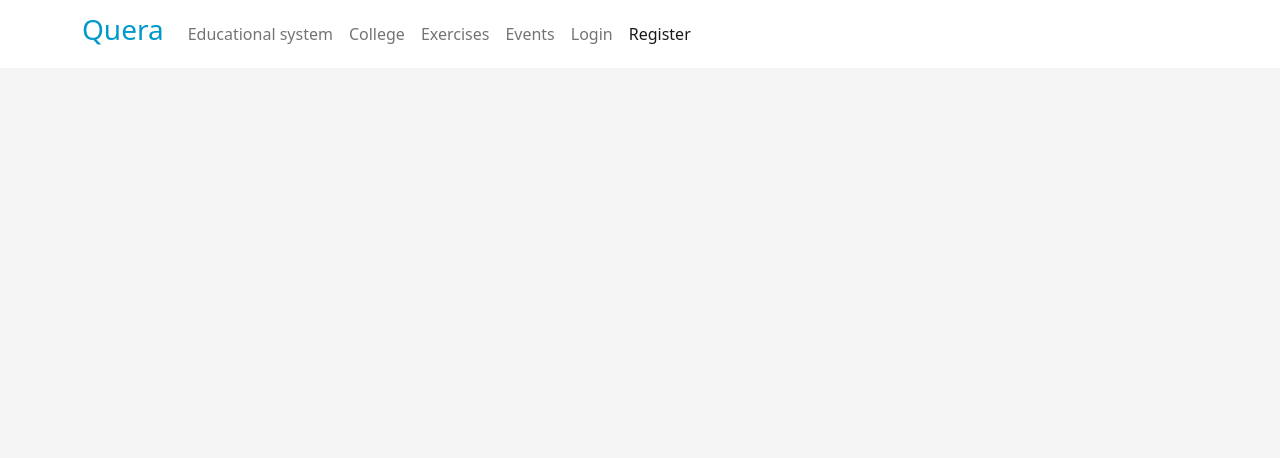
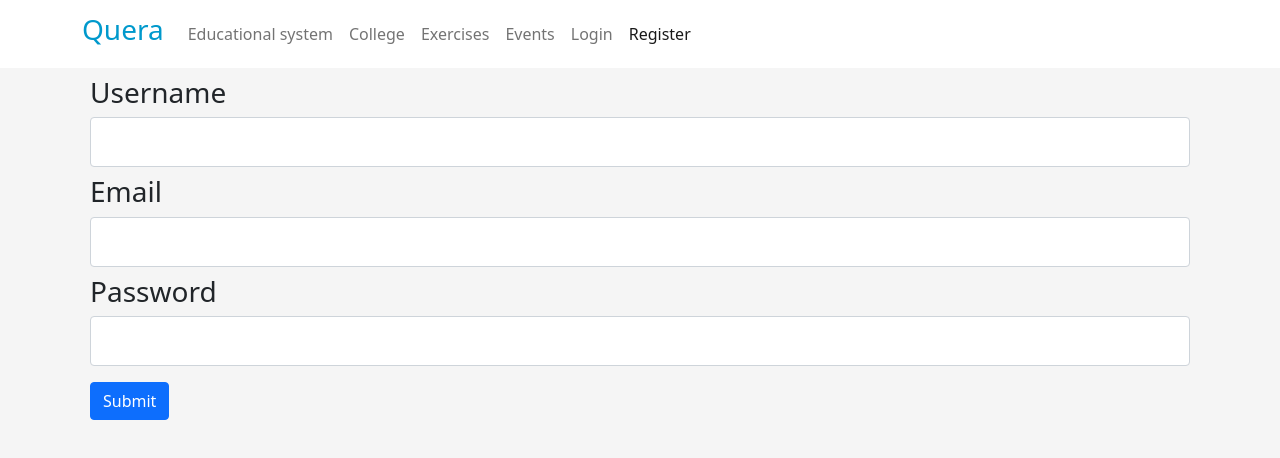
Before and after one commit to aliakbari77/quera, a React (Create React App) app: page /register in a window 1280 px wide. Shown: the top 458 px of the page. Built offline with nearby package versions, Linux system fonts and the light colour scheme.

Commit message:
register form

```diff
--- a/src/App.js
+++ b/src/App.js
@@ -19,6 +19,7 @@ import Exercises from './components/exercises';
 import Events from './components/events';
 import Dashboard from './components/dashboard';
 import Login from './components/loginForm';
+import RegisterForm from './components/registerForm';
 
 class App extends Component {
   state = {  }
@@ -30,6 +31,7 @@ class App extends Component {
           <div className='container' >
               <Route path="/questions/:id/" component={Question}/>
               <Route path="/login" component={Login}/>
+              <Route path="/register" component={RegisterForm}/>
               <Route path="/edusys" component={EduSystem}/>
               <Route path="/college" component={College}/>
               <Route path="/exercises" component={Exercises}/>
--- a/src/components/form.jsx
+++ b/src/components/form.jsx
@@ -45,7 +45,7 @@ class Form extends Component {
         return error ? error.details[0].message : null
     }
 
-    renderInput = ({name, id, type= "text", label}) => {
+    renderInput = ({name, id, label, type= "text"}) => {
         return (
             <FormInput
                 name={name}
--- a/src/components/loginForm.jsx
+++ b/src/components/loginForm.jsx
@@ -24,7 +24,7 @@ class Login extends Form {
             <form onSubmit={this.handleSubmit}>
                 {this.renderInput({name: "username", id: "username", label: "Username"})}
                 {this.renderInput({name: "password", id: "password", label: "Password"})}
-                {this.renderButton({text: "login"})}
+                {this.renderButton({label: "Login"})}
             </form>
         );
     }
--- /dev/null
+++ b/src/components/registerForm.jsx
@@ -0,0 +1,33 @@
+import React, { Component } from 'react';
+import Joi from 'joi-browser';
+import Form from './form'
+
+class RegisterForm extends Form {
+    state = {
+        data: {
+            username: "",
+            email: "",
+            password: ""
+        },
+        errors: {}
+     }
+
+    schema = {
+       username: Joi.string().required().label("Username"),
+       email: Joi.string().required().email().label("Email Address"),
+       password: Joi.string().required().label("Password")
+    }
+
+    render() {
+        return (
+            <form>
+                {this.renderInput({name: "username", id: "username", label: "Username"})}
+                {this.renderInput({name: "email", id: "email", label: "Email"})}
+                {this.renderInput({name: "password", id: "password", label: "Password"})}
+                {this.renderButton({label: "Submit"})}
+            </form>
+        );
+    }
+}
+
+export default RegisterForm;
```
